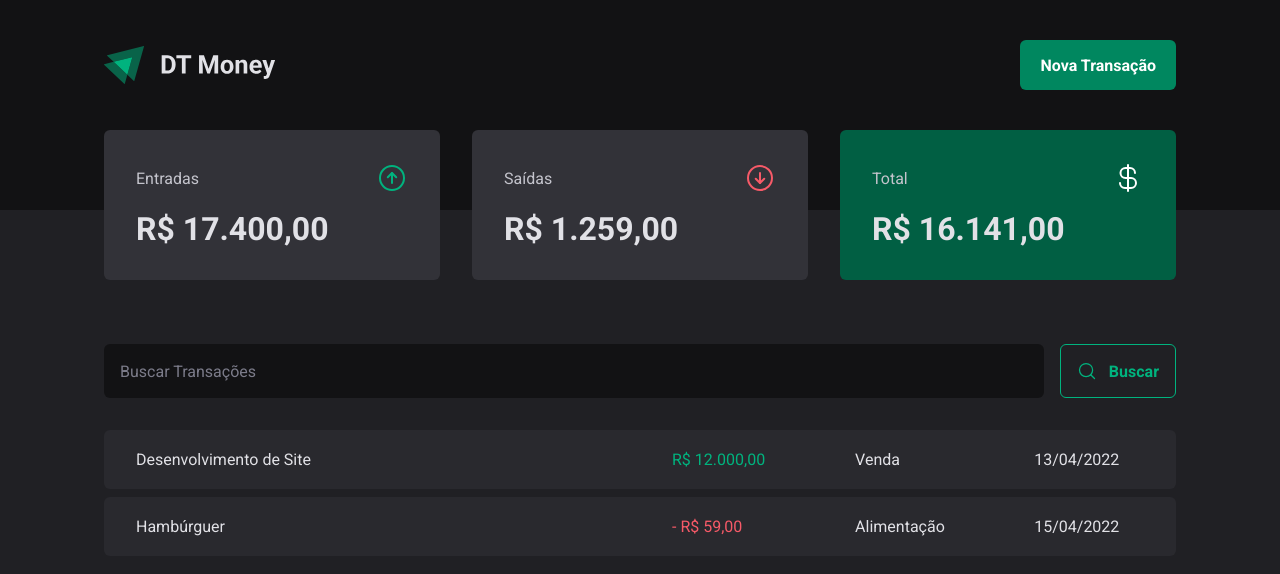
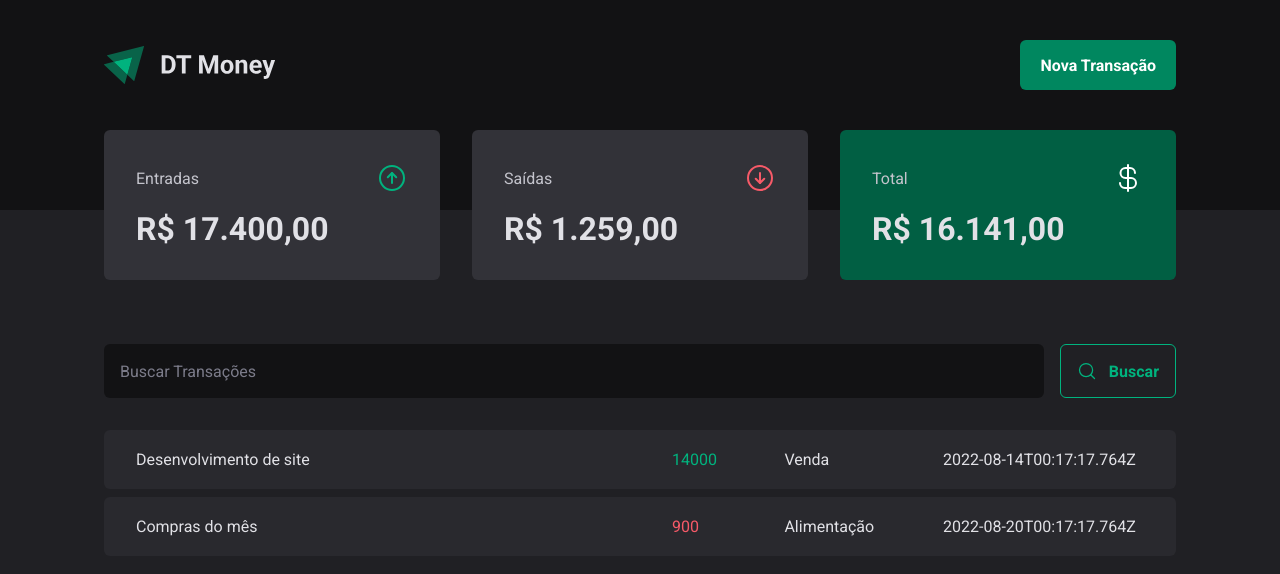
Before and after one commit to fernandobfr10/dt-money, a React (Vite) app: page / in a window 1280 px wide. Shown: the top 574 px of the page. Built offline with nearby package versions, Linux system fonts and the light colour scheme; data requests are answered from the project's data file.

Commit message:
feature: Created Transactions Context

```diff
--- a/package.json
+++ b/package.json
@@ -5,6 +5,7 @@
   "type": "module",
   "scripts": {
     "dev": "vite",
+    "dev:server": "json-server server.json -p 3333 -w -d 500",
     "build": "tsc && vite build",
     "preview": "vite preview"
   },
@@ -21,6 +22,7 @@
     "@types/react-dom": "^18.0.6",
     "@types/styled-components": "^5.1.26",
     "@vitejs/plugin-react": "^2.0.1",
+    "json-server": "^0.17.0",
     "typescript": "^4.6.4",
     "vite": "^3.0.7"
   }
--- /dev/null
+++ b/server.json
@@ -0,0 +1,20 @@
+{
+  "transactions": [
+    {
+      "id": 1,
+      "description": "Desenvolvimento de site",
+      "type": "income",
+      "category": "Venda",
+      "price": 14000,
+      "createdAt": "2022-08-14T00:17:17.764Z"
+    },
+    {
+      "id": 2,
+      "description": "Compras do mês",
+      "type": "outcome",
+      "category": "Alimentação",
+      "price": 900,
+      "createdAt": "2022-08-20T00:17:17.764Z"
+    }
+  ]
+}
--- a/src/App.tsx
+++ b/src/App.tsx
@@ -1,14 +1,19 @@
 import { ThemeProvider } from 'styled-components'
+
+import { TransactionsProvider } from './contexts/TransactionsContext'
+
 import { Transactions } from './pages/Transactions'
+
 import { GlobalStyle } from './styles/global'
-
 import { defaultTheme } from './styles/themes/default'
 
 export const App = () => {
   return (
     <ThemeProvider theme={defaultTheme}>
       <GlobalStyle />
-      <Transactions />
+      <TransactionsProvider>
+        <Transactions />
+      </TransactionsProvider>
     </ThemeProvider>
   )
 }
--- a/src/components/Header/index.tsx
+++ b/src/components/Header/index.tsx
@@ -1,9 +1,10 @@
 import * as Dialog from '@radix-ui/react-dialog'
+
+import { NewTransactionModal } from '../NewTransactionModal'
 
 import { HeaderContainer, HeaderContent, NewTransactionButton } from './styles'
 
 import logoImg from '../../assets/logo.svg'
-import { NewTransactionModal } from '../NewTransactionModal'
 
 export function Header() {
   return (
--- a/src/components/Summary/index.tsx
+++ b/src/components/Summary/index.tsx
@@ -1,8 +1,13 @@
+import { useContext } from 'react'
 import { ArrowCircleDown, ArrowCircleUp, CurrencyDollar } from 'phosphor-react'
+
+import { TransactionsContext } from '../../contexts/TransactionsContext'
 
 import { SummaryCard, SummaryContainer } from './styles'
 
 export function Summary() {
+  const { transactions } = useContext(TransactionsContext)
+
   return (
     <SummaryContainer>
       <SummaryCard>
--- /dev/null
+++ b/src/contexts/TransactionsContext.tsx
@@ -0,0 +1,39 @@
+import { createContext, ReactNode, useEffect, useState } from 'react'
+
+interface Transaction {
+  id: number
+  description: string
+  type: 'income' | 'outcome'
+  price: number
+  category: string
+  createdAt: string
+}
+
+interface TransactionContextType {
+  transactions: Transaction[]
+}
+
+export const TransactionsContext = createContext({} as TransactionContextType)
+
+interface TransactionsProviderProps {
+  children: ReactNode
+}
+
+export function TransactionsProvider({ children }: TransactionsProviderProps) {
+  const [transactions, setTransactions] = useState<Transaction[]>([])
+
+  async function loadTransactions() {
+    const response = await fetch('http://localhost:3333/transactions')
+    const data = await response.json()
+
+    setTransactions(data)
+  }
+  useEffect(() => {
+    loadTransactions()
+  }, [])
+  return (
+    <TransactionsContext.Provider value={{ transactions }}>
+      {children}
+    </TransactionsContext.Provider>
+  )
+}
--- a/src/pages/Transactions/components/SearchForm/index.tsx
+++ b/src/pages/Transactions/components/SearchForm/index.tsx
@@ -1,4 +1,5 @@
 import { MagnifyingGlass } from 'phosphor-react'
+
 import { SearchFormContainer } from './styles'
 
 export function SearchForm() {
--- a/src/pages/Transactions/index.tsx
+++ b/src/pages/Transactions/index.tsx
@@ -1,6 +1,11 @@
+import { useContext } from 'react'
+
+import { TransactionsContext } from '../../contexts/TransactionsContext'
+
 import { Header } from '../../components/Header'
 import { Summary } from '../../components/Summary'
 import { SearchForm } from './components/SearchForm'
+
 import {
   PriceHighLight,
   TransactionsContainer,
@@ -8,6 +13,7 @@ import {
 } from './styles'
 
 export function Transactions() {
+  const { transactions } = useContext(TransactionsContext)
   return (
     <div>
       <Header />
@@ -17,22 +23,18 @@ export function Transactions() {
         <SearchForm />
         <TransactionsTable>
           <tbody>
-            <tr>
-              <td width="50%">Desenvolvimento de Site</td>
-              <td>
-                <PriceHighLight variant="income">R$ 12.000,00</PriceHighLight>
-              </td>
-              <td>Venda</td>
-              <td>13/04/2022</td>
-            </tr>
-            <tr>
-              <td width="50%">Hambúrguer</td>
-              <td>
-                <PriceHighLight variant="outcome">- R$ 59,00</PriceHighLight>
-              </td>
-              <td>Alimentação</td>
-              <td>15/04/2022</td>
-            </tr>
+            {transactions.map(transaction => (
+              <tr key={transaction.id}>
+                <td width="50%">{transaction.description}</td>
+                <td>
+                  <PriceHighLight variant={transaction.type}>
+                    {transaction.price}
+                  </PriceHighLight>
+                </td>
+                <td>{transaction.category}</td>
+                <td>{transaction.createdAt}</td>
+              </tr>
+            ))}
           </tbody>
         </TransactionsTable>
       </TransactionsContainer>
```
Also changed, not shown: src/components/NewTransactionModal/index.tsx (+1 -7 lines), 1 other file (tests, documents, lock files or other folders).
